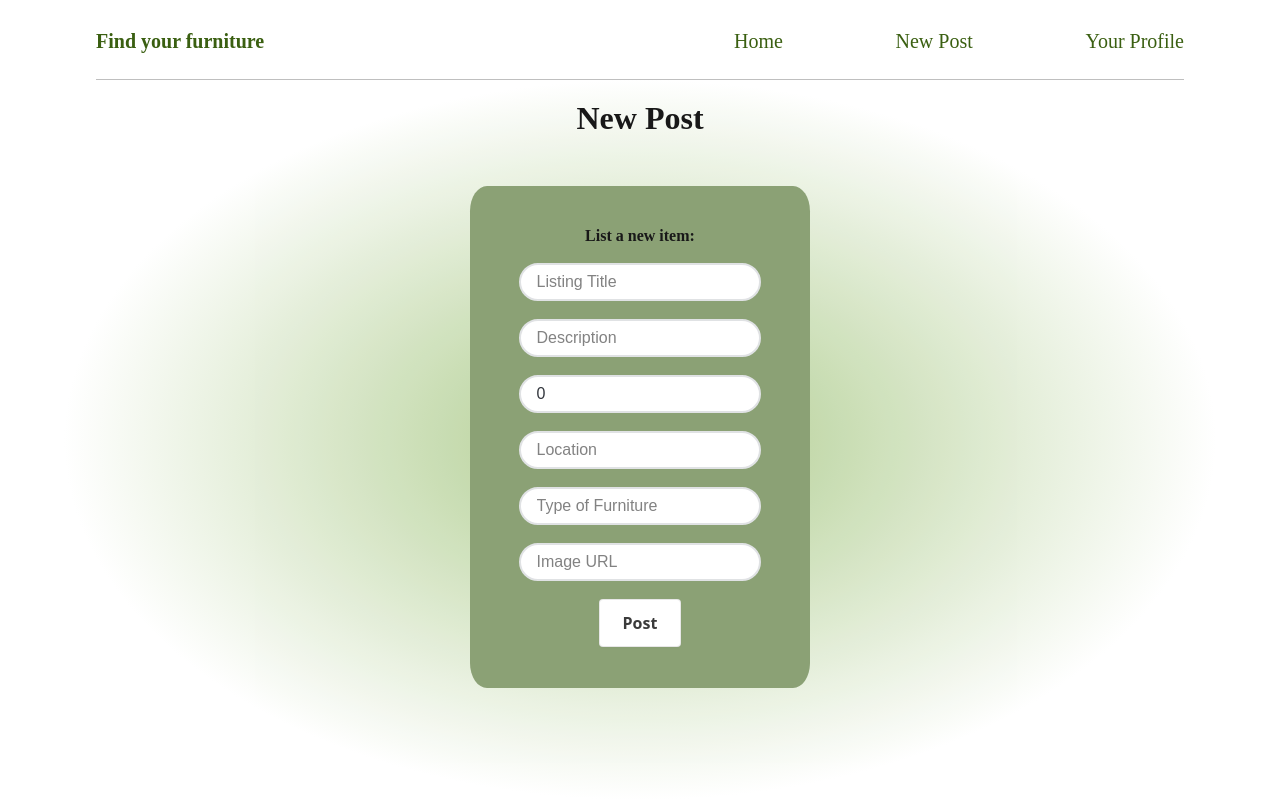
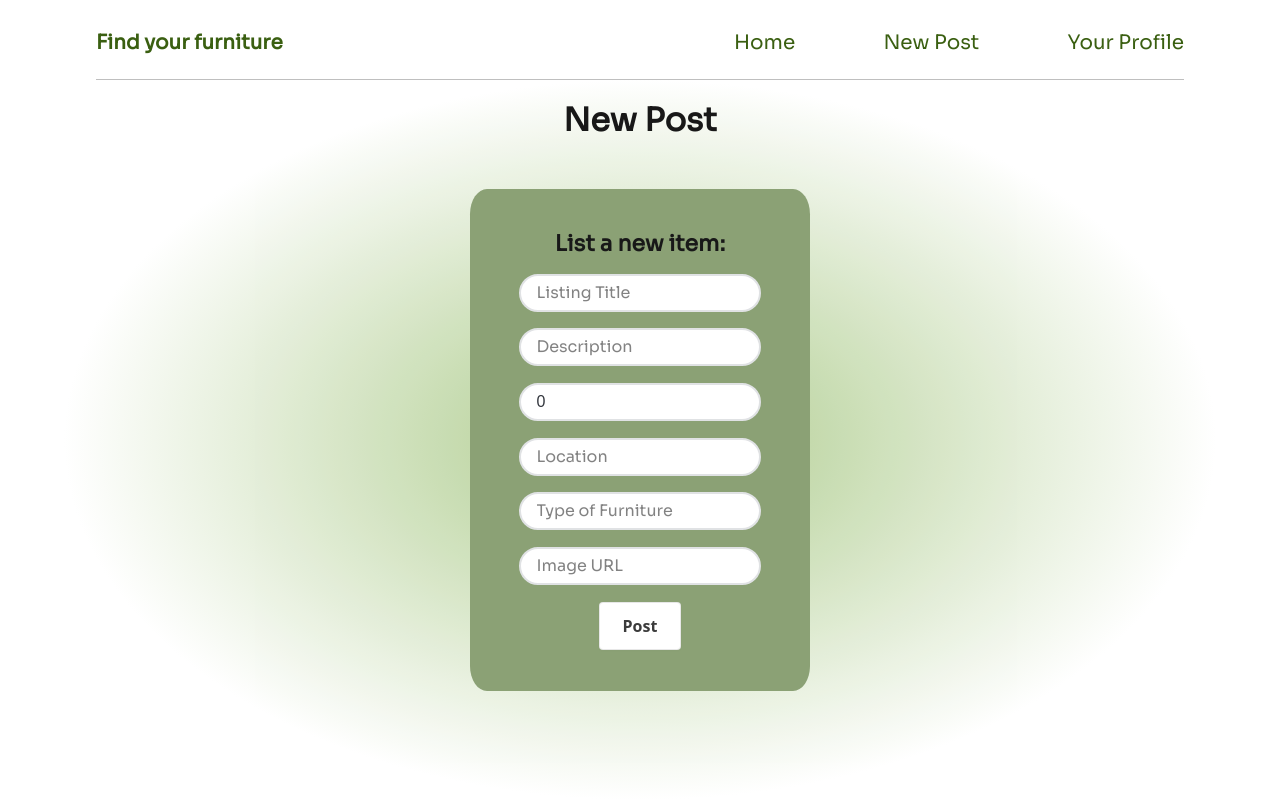
Before and after one commit to sashrikap/hackgt-submission, a React (Create React App) app in the folder frontend/furniture/: page /newpost/1 in a window 1280 px wide. Built offline with nearby package versions, Linux system fonts and the light colour scheme.

Commit message:
formatting

```diff
--- a/frontend/furniture/public/index.html
+++ b/frontend/furniture/public/index.html
@@ -2,6 +2,9 @@
 <html lang="en">
   <head>
     <title>React App</title>
+    <link rel="preconnect" href="https://fonts.googleapis.com">
+    <link rel="preconnect" href="https://fonts.gstatic.com" crossorigin>
+    <link href="https://fonts.googleapis.com/css2?family=Sora&display=swap" rel="stylesheet">
   </head>
   <body>
     <noscript>You need to enable JavaScript to run this app.</noscript>
--- a/frontend/furniture/src/App.css
+++ b/frontend/furniture/src/App.css
@@ -5,7 +5,7 @@
   flex-direction: column;
   align-items: center;
   background: white;
-  font-family: Outfit;
+  font-family: 'Sora', sans-serif;;
 }
 
 .LoginAndRegister {
--- a/frontend/furniture/src/components/homepage/homepage.css
+++ b/frontend/furniture/src/components/homepage/homepage.css
@@ -97,6 +97,7 @@
   margin-top: 10%;
   margin-left: 10%;
   color: white;
+  font-family: 'Sora', sans-serif;;
 }
 
 .category {
@@ -121,7 +122,7 @@
     background: #7F9767;
     border-radius: 20px;
     font-size: large;
-    font-family: Outfit;
+    font-family: 'Sora', sans-serif;;
     font-weight: 300;
 }
 
@@ -139,7 +140,7 @@
     padding-left: 35px;
     margin-bottom: 12px;
     cursor: pointer;
-    font-size: 22px;
+    font-size: 15px;
     -webkit-user-select: none;
     -moz-user-select: none;
     -ms-user-select: none;
--- a/frontend/furniture/src/components/item/item.css
+++ b/frontend/furniture/src/components/item/item.css
@@ -28,7 +28,7 @@
     height: 80%;
     width: 60%;
     margin-left: 30px;
-    font-family: Outfit;
+    font-family: 'Sora', sans-serif;;
     font-weight: 200;
     display: flex;
     flex-direction: column;
@@ -37,23 +37,23 @@
 
 .username {
     display: flex;
-    font-size: 20px;
+    font-size: 19px;
 }
 
 .description {
-    font-size: 20px;
+    font-size: 19px;
     display: block;
     text-align: left;
 }
 
 .price {
     display: flex;
-    font-size: 20px;
+    font-size: 19px;
 }
 
 .tags {
     display: flex;
-    font-size: 20px;
+    font-size: 19px;
 }
 
 .each-tag {
--- a/frontend/furniture/src/components/item/item.js
+++ b/frontend/furniture/src/components/item/item.js
@@ -15,7 +15,7 @@
                 </div>
                 <div className="description">
                     <div>Description:</div>
-                    <div style={{fontSize: 17}}>
+                    <div style={{fontSize: 15}}>
                         {decription}
                     </div>
                 </div>
--- a/frontend/furniture/src/components/login/login.css
+++ b/frontend/furniture/src/components/login/login.css
@@ -46,6 +46,11 @@
 .here-text {
     margin: 0px 7px;
     color: rgb(80, 76, 76);
+    cursor:pointer;
+}
+
+::placeholder { /* Chrome, Firefox, Opera, Safari 10.1+ */
+    font-family: 'Sora', sans-serif;;
 }
 
 #middleBorder {
--- a/frontend/furniture/src/components/navstart/navstart.css
+++ b/frontend/furniture/src/components/navstart/navstart.css
@@ -24,6 +24,7 @@
     height: 60%;
     font-size: 20px;
     color: #3a5f11;
+    cursor: pointer;
 }
 
 .option:hover {
--- a/frontend/furniture/src/components/newpost/newpost.css
+++ b/frontend/furniture/src/components/newpost/newpost.css
@@ -12,7 +12,7 @@
 
 .listText {
     font-weight: 900;
-
+    font-size: 22px;
 }
 
 
--- a/frontend/furniture/src/components/profile/profile.css
+++ b/frontend/furniture/src/components/profile/profile.css
@@ -1,5 +1,5 @@
 .usernameText {
-    font-size: 25px;
+    font-size: 20px;
     font-weight: 600;
 }
 
```
